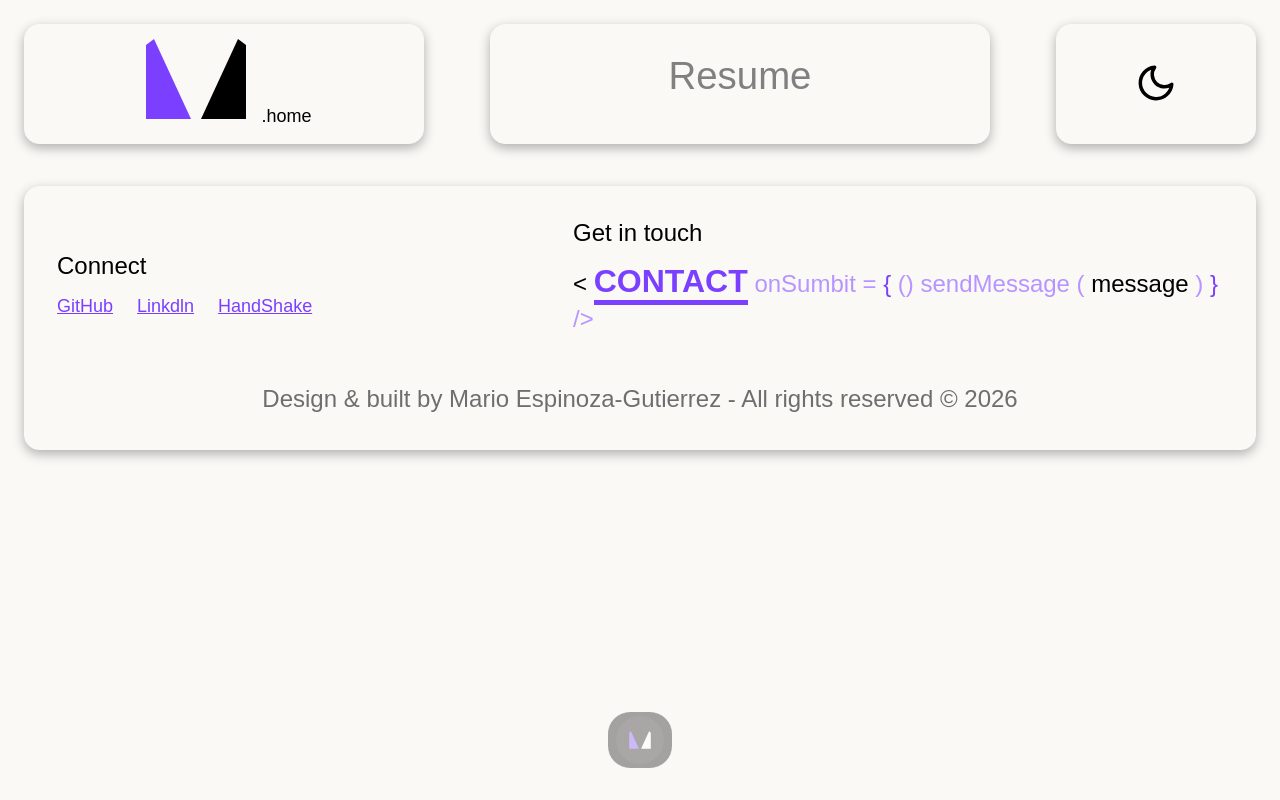
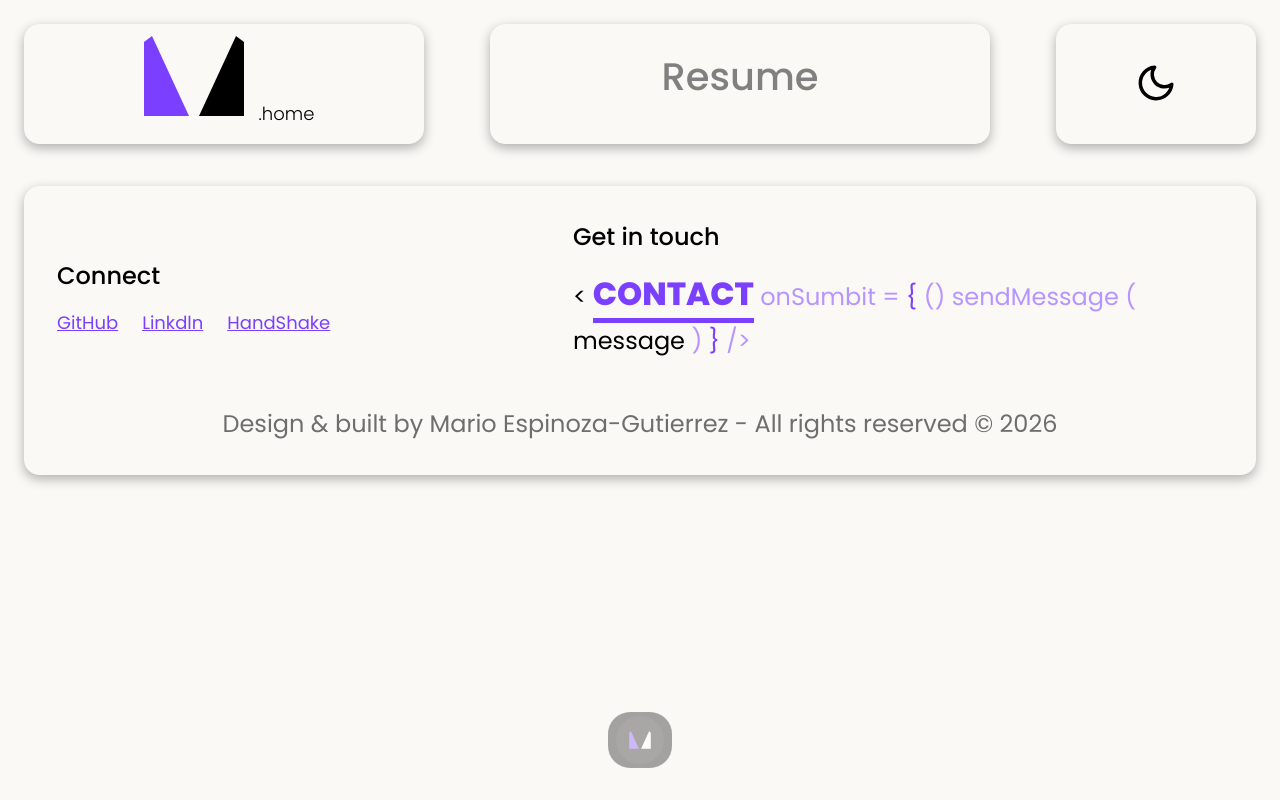
Before and after one commit to ri12oe/ePortfolio, a website: page honors.html in a window 1280 px wide. Drawn offline with Linux system fonts and the light colour scheme.

Commit message:
feat: Add favicon and Google Fonts to honors page for improved styling

```diff
--- a/honors.html
+++ b/honors.html
@@ -5,6 +5,14 @@
     <meta http-equiv="X-UA-Compatible" content="IE=edge" />
     <meta name="viewport" content="width=device-width, initial-scale=1.0" />
     <title>Mario's ePortfolio</title>
+    <link rel="icon" type="image/svg+xml" href="assests/favicon.svg" />
+    <link rel="preconnect" href="https://fonts.googleapis.com" />
+    <link rel="preconnect" href="https://fonts.gstatic.com" crossorigin />
+    <link
+      href="https://fonts.googleapis.com/css2?family=Poppins:ital,wght@0,100;0,200;0,300;0,400;0,500;0,600;0,700;0,800;0,900;1,100;1,200;1,300;1,400;1,500;1,600;1,700;1,800;1,900&display=swap"
+      rel="stylesheet"
+    />
+    <link rel="stylesheet" href="css/styles.css" />
     <link rel="stylesheet" href="css/styles.css" />
   </head>
   <body>
```
